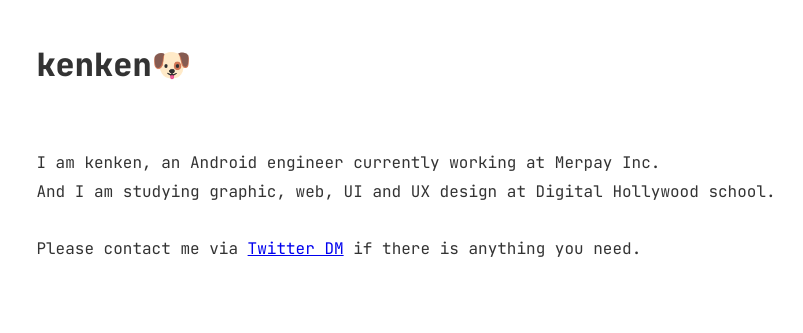
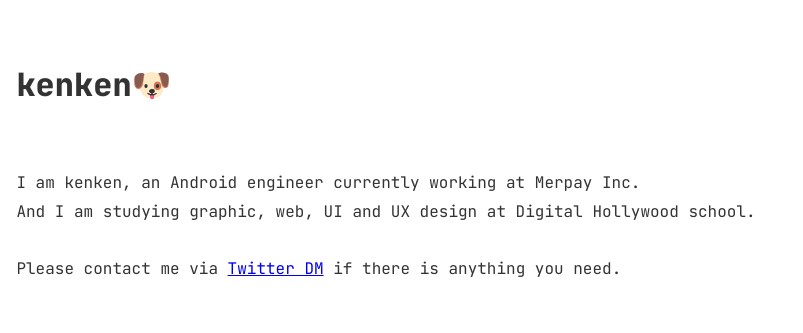
Before and after one commit to tkhs0604/portfolio, a Gatsby site: page / in a window 1280 px wide. Shown: the part 241-574 px from the top of the page, 254-1057 px from the left. Built offline with nearby package versions, Linux system fonts and the light colour scheme; Gatsby itself is replaced by a stand-in of ours.

Commit message:
fix layout

```diff
--- a/src/components/profile.js
+++ b/src/components/profile.js
@@ -7,8 +7,8 @@
 
 export default function Profile(props) {
   return (
-    <section className={styles.profile}>
-      <div>
+    <section>
+      <div className={styles.thumbnail}>
         <CircularIcon
           image={props.thumbnail}
           imageSize={props.size}
@@ -16,7 +16,7 @@
           roundedColor={"#DDD"}
         />
       </div>
-      <div>
+      <Spacer height={40} />
       <h1 className={styles.name}>kenken🐶</h1>
       <Spacer height={20} />
       <p className={styles.description}>
@@ -36,7 +36,6 @@
         </a>{" "}
         if there is anything you need.
       </p>
-      </div>
     </section>
   );
 }
--- a/src/components/profile.module.css
+++ b/src/components/profile.module.css
@@ -1,9 +1,6 @@
-.profile {
+.thumbnail {
   display: flex;
-  flex-wrap: wrap;
-  align-items: center;
   justify-content: center;
-  gap: 20px 40px;
 }
 
 .name {
```
Lines whose indentation alone changed are shown as unchanged.
